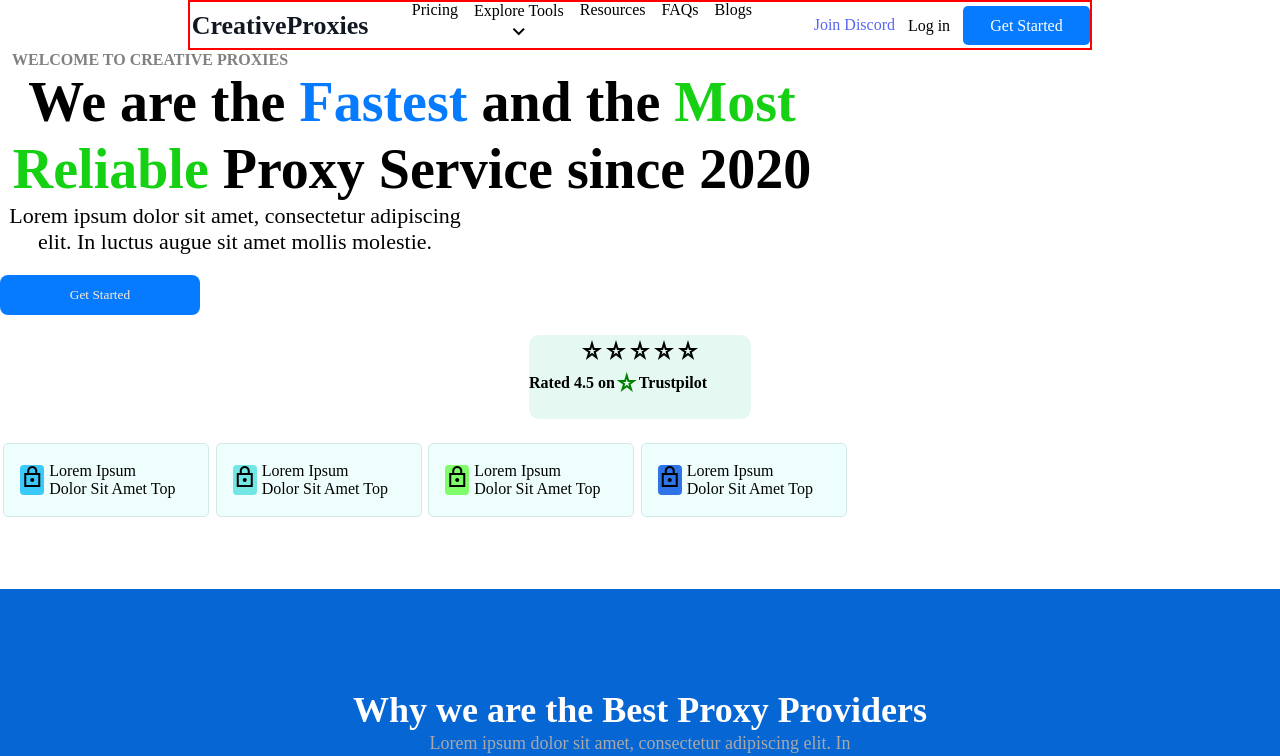
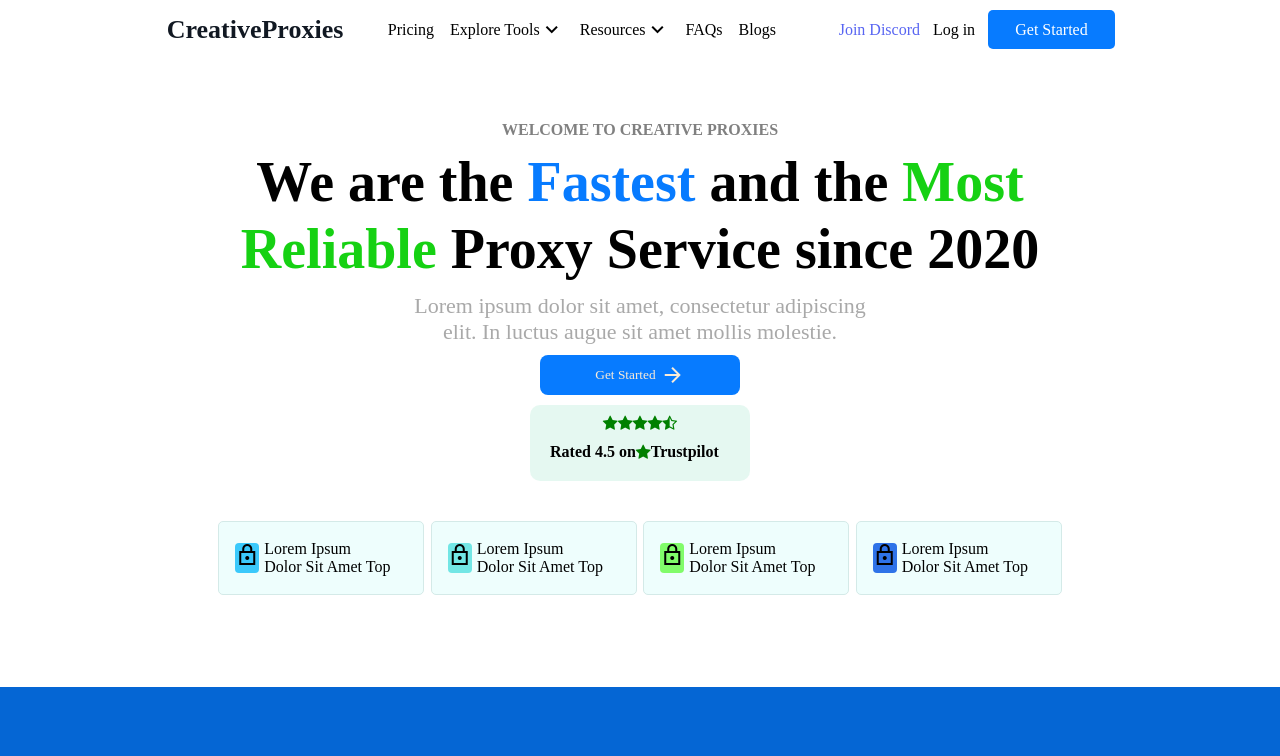
Before and after one commit to UttamMehta/FlameCloudAssignment, a React (Create React App) app in the folder landing_page/: page / in a window 1280 px wide. Shown: the top 756 px of the page. Built offline with nearby package versions, Linux system fonts and the light colour scheme.

Commit message:
Some Font changes

```diff
--- a/landing_page/public/index.html
+++ b/landing_page/public/index.html
@@ -15,6 +15,7 @@
   <link rel="apple-touch-icon" href="%PUBLIC_URL%/logo192.png" />
 
   <link rel="stylesheet" href="path/to/font-awesome/css/font-awesome.min.css">
+  <link rel="stylesheet" href="https://cdnjs.cloudflare.com/ajax/libs/font-awesome/4.7.0/css/font-awesome.min.css">
   <!--
       manifest.json provides metadata used when your web app is installed on a
       user's mobile device or desktop. See https://developers.google.com/web/fundamentals/web-app-manifest/
--- a/landing_page/src/Component/Navbar.jsx
+++ b/landing_page/src/Component/Navbar.jsx
@@ -3,6 +3,7 @@
 
 function Navbar(props) {
     return (
+        <div className={styles.uttam}>
         <div className={styles.main}>
             <div className={styles.mainFirstDiv}>CreativeProxies</div>
 
@@ -11,7 +12,9 @@
          <div> <p>Explore Tools</p> <span class="material-symbols-outlined">
 expand_more
 </span></div>
-            <p>Resources</p>
+<div> <p>Resources</p> <span class="material-symbols-outlined">
+expand_more
+</span></div>
             <p>FAQs</p>
             <p>Blogs</p>
             </div>
@@ -22,6 +25,7 @@
             <button>Get Started</button>
             </div>
         </div>
+        </div>
     );
 }
 
--- a/landing_page/src/Component/Navbar.module.css
+++ b/landing_page/src/Component/Navbar.module.css
@@ -7,12 +7,10 @@
 
 .main{
    display: flex;
-   width: 900px;
-   border: 2px solid red;
+   width: 950px;
    align-items: center;
-   /* position: fixed; */
    justify-content: space-between;
-   align-items: center;
+   margin: auto;
 }
 .mainFirstDiv{
     /* position: absolute; */
@@ -26,8 +24,14 @@
     font-size: 26px;
     line-height: 31px;
     color: #111822;
+
 }
 
+
+.uttam{
+background-color: white;
+margin: auto;
+position: fixed;text-align: center;}
 .mainSecondDiv{
     display: flex;
     gap:16px;
@@ -90,3 +94,15 @@
 .main{
     margin: auto;
 }
+.mainSecondDiv>div{
+    display: flex;
+    align-items: center;
+}
+.mainSecondDiv{
+    align-items: center;
+}
+
+.uttam{
+   padding-top: 10px;
+    width: 100%;
+}
--- a/landing_page/src/Component/middlepages_01.jsx
+++ b/landing_page/src/Component/middlepages_01.jsx
@@ -20,32 +20,22 @@
             </div>
 
             <div className={styles.pages01_FourthDiv}>
-                <button>Get Started</button>
+                <button>Get Started <span class="material-symbols-outlined">
+arrow_forward
+</span></button>
             </div>
         <div className={styles.pages01_FifthDiv}>
         <div>
-    <span class="material-symbols-outlined">
-star_rate
-</span>
-<span class="material-symbols-outlined">
-star_rate
-</span>
-<span class="material-symbols-outlined">
-star_rate
-</span>
-<span class="material-symbols-outlined">
-star_rate
-</span>
-<span class="material-symbols-outlined">
-star_rate
-</span>
+        <span class="fa fa-star checked"></span>
+<span class="fa fa-star checked"></span>
+<span class="fa fa-star checked"></span>
+<span class="fa fa-star"></span>
+<i class="fa fa-star-half-full"></i>
 
         </div>
         <div className={styles.page01_SixthDiv}>
      <b> <span>  Rated 4.5 on</span>
-        <span class="material-symbols-outlined" style={{color:"green"}}>
-star_rate
-</span>
+     <span class="fa fa-star"></span>
 <span>Trustpilot</span></b>
         </div>
 
--- a/landing_page/src/Component/middlepages_01.module.css
+++ b/landing_page/src/Component/middlepages_01.module.css
@@ -13,6 +13,11 @@
 font-size: 16px;
 line-height: 19px;
 color: gray;
+}
+
+.page01_FirstDiv{
+    padding-top: 120px;
+    margin: auto;
 }
 
 .mains>div>h1{
@@ -95,7 +100,6 @@
 .pages01_SeventhDiv{
     display: flex;
     margin-top: 24px;
-    gap: 0px;
    width: 850px;
 }
 
@@ -115,3 +119,35 @@
 .pages01_SeventhDiv>div>div:nth-child(1){
     padding-left: 16px;
 }
+
+.mains>div,.mains>div>h1,.mains>div>button{
+    margin: auto;
+   margin-bottom: 10px;
+}
+.pages01_ThirdDiv>p{
+    color: darkgray;
+}
+
+.pages01_FifthDiv>div>span,i,.page01_SixthDiv>b>span:nth-child(2){
+    color:green
+}
+
+.pages01_FifthDiv{
+    padding: 10px;
+    height: 60px;
+    justify-content: center;
+}
+
+.page01_SixthDiv{
+    padding: 10px;
+}
+
+.pages01_FifthDiv{
+    width: 200px;
+    height: 100%;
+}
+
+.pages01_SeventhDiv>div{
+    margin-top: 30px;
+    margin-bottom: 20px;
+}
```
Also changed, not shown: landing_page/src/Component/LastPage.jsx (line endings or trailing spaces).
